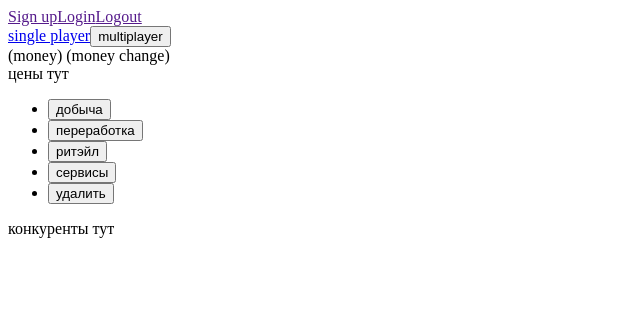
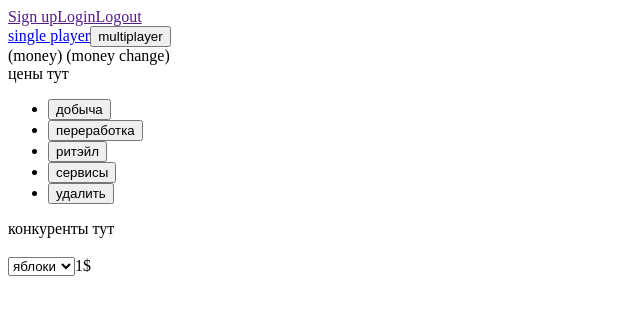
Before and after one commit to Nicelx/business-game, an Angular app: page /game in a window 1280 px wide. Shown: the top 310 px of the page, without its empty margins (0-640 px from the left). Built offline with nearby package versions, Linux system fonts and the light colour scheme.

Commit message:
creating model markup

```diff
--- a/src/app/game/game.component.html
+++ b/src/app/game/game.component.html
@@ -18,7 +18,7 @@
 
 	<div class = "categories">
 		<ul class = "categories__list">
-			<li class = "categories__item"><button class = "categories__button">добыча</button></li>
+			<li class = "categories__item"><button class = "categories__button" (click)="onGatherOpen()">добыча</button></li>
 			<li class = "categories__item"><button class = "categories__button">переработка</button></li>
 			<li class = "categories__item"><button class = "categories__button">ритэйл</button></li>
 			<li class = "categories__item"><button class = "categories__button">сервисы</button></li>
@@ -30,4 +30,14 @@
 		конкуренты тут
 	</div>
 
+	<div class = "creating-edition">
+		<h3>{{modalType}}</h3>
+		<select name="" id="">
+			<option value="apple">яблоки</option>
+			<option value="iron">железо</option>
+			<option value="oil">нефть</option>
+		</select>
+		<span *ngIf = "creatingCost > 0" class = 'creating-edition__creating-cost'>{{creatingCost}}$</span>
+	</div>
+
 </div>
--- a/src/app/game/game.component.ts
+++ b/src/app/game/game.component.ts
@@ -6,10 +6,18 @@ import { Component, OnInit } from '@angular/core';
   styleUrls: ['./game.component.css']
 })
 export class GameComponent implements OnInit {
+  isModalVisible = false;
+  modalType: string = '';
+  creatingCost : number = 1;
 
   constructor() { }
 
   ngOnInit(): void {
   }
 
+  onGatherOpen() {
+    this.isModalVisible = true
+    this.modalType = 'Добыча'
+  }
+
 }
```
Also changed, not shown: 1 other file (tests, documents, lock files or other folders).
